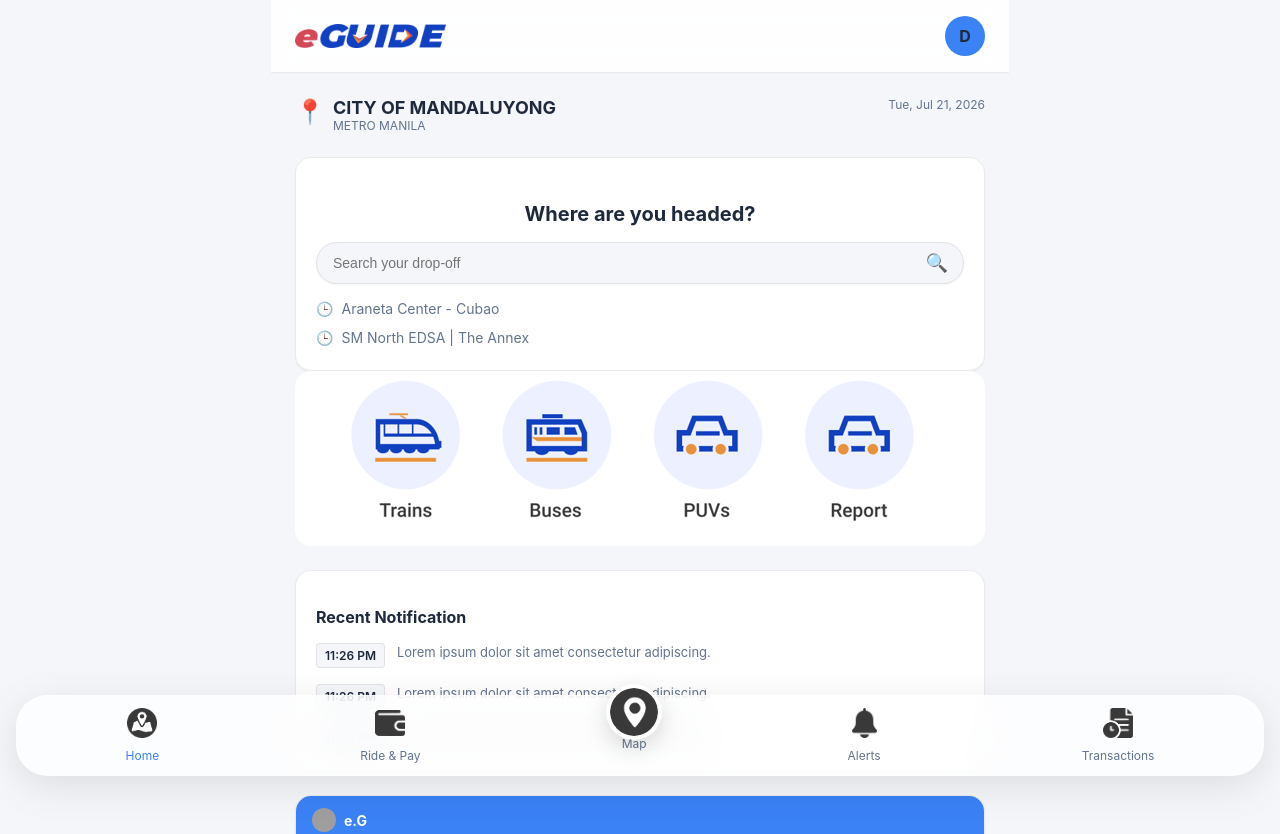
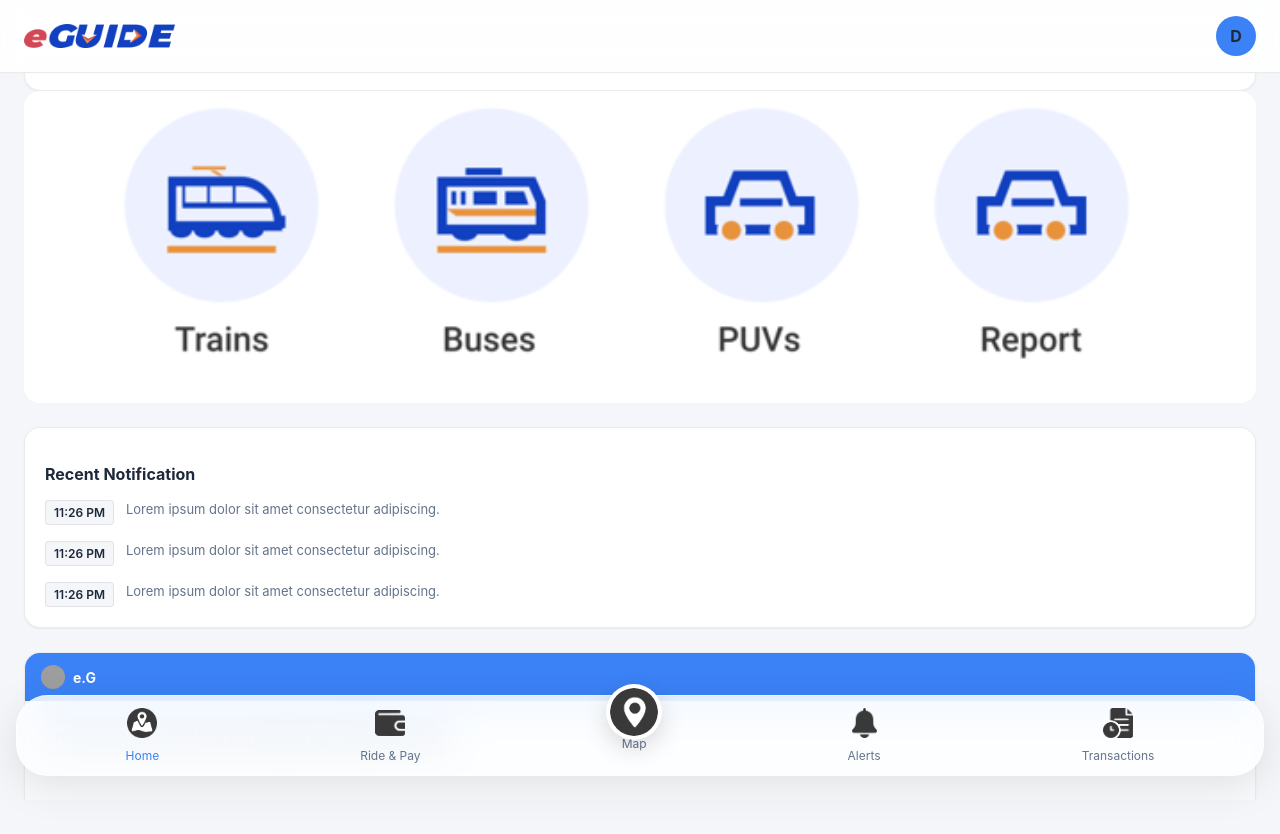
Before and after one commit to justinGabster/eGuide, a Next.js app: page /home in a window 1280 px wide. Shown: the top 834 px of the page. After the commit the page ends 800 px from the top, so only its background shows below. Built offline with nearby package versions, Linux system fonts and the light colour scheme; grey boxes are pictures that could not be loaded.

Commit message:
fix: restore layout container css to fix scrolling issue

```diff
--- a/app/globals.css
+++ b/app/globals.css
@@ -71,7 +71,7 @@ body {
   overflow: hidden;
 }
 
-.mobile-container {
+.layout-container {
   width: 100%;
   height: 100vh;
   background-color: var(--bg-color);
```
